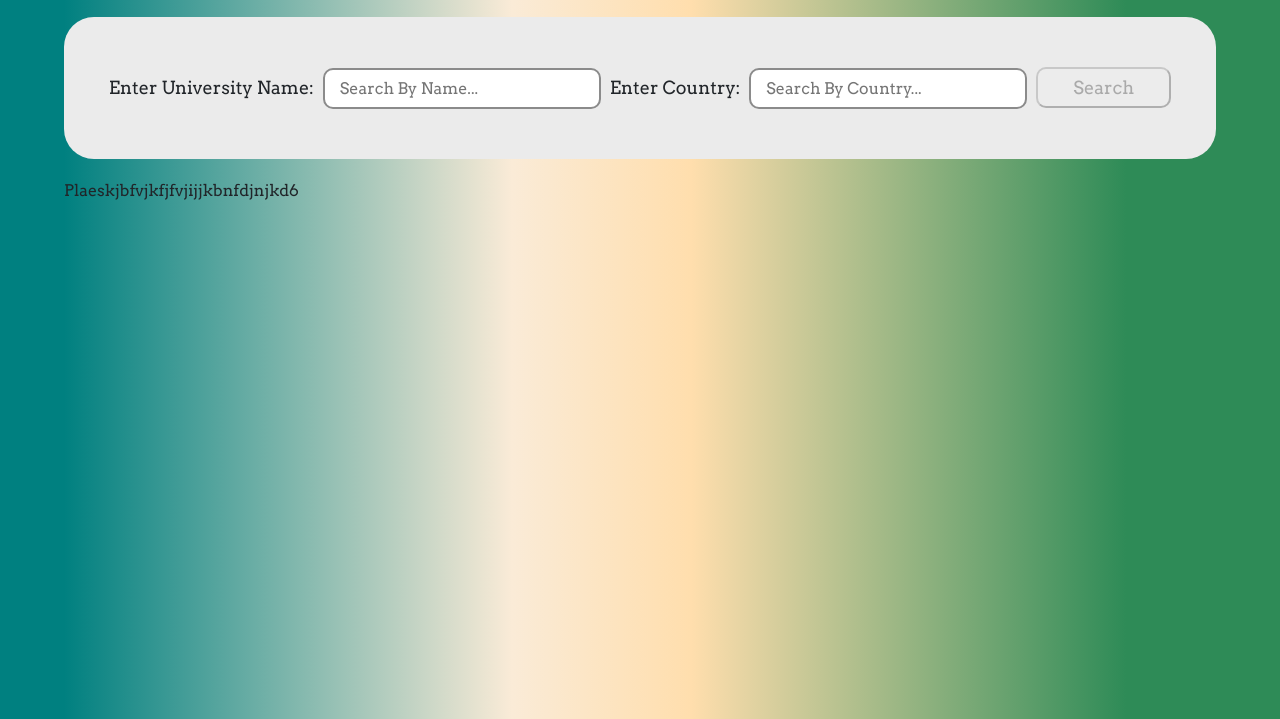
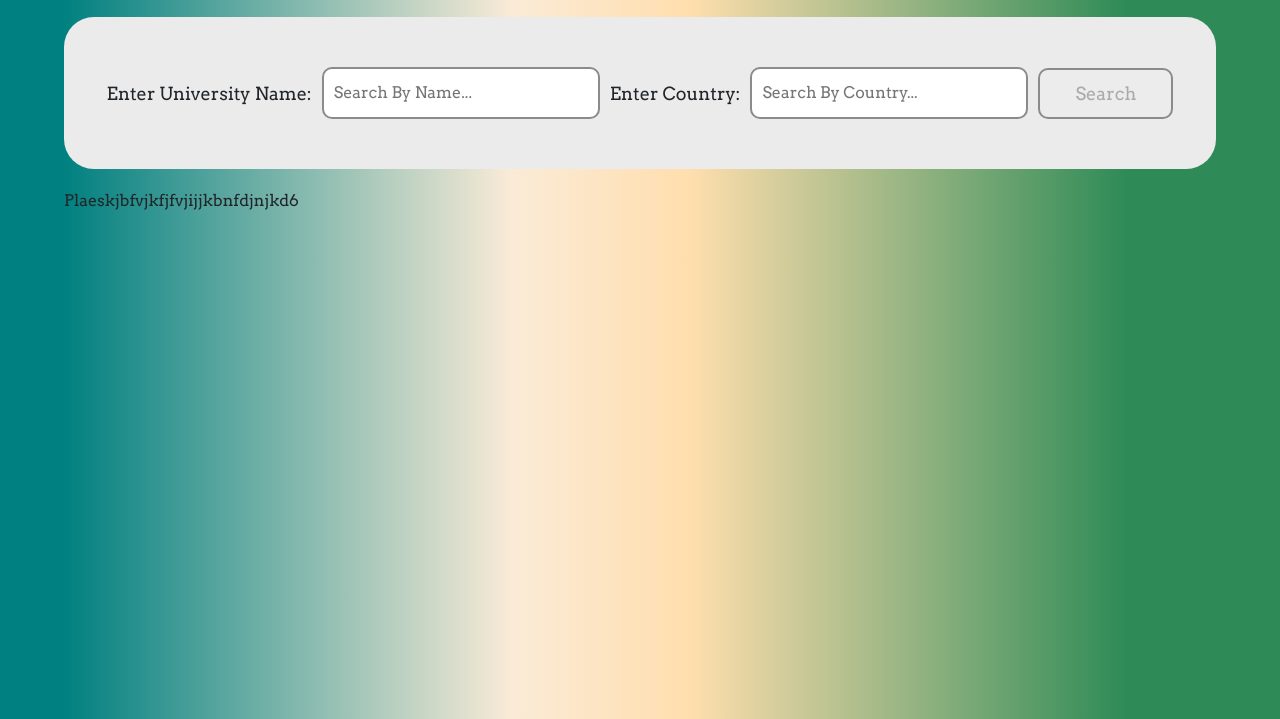
Before and after one commit to Talika-Bajaj/University-on-Click, a plain HTML site: page index.html in a window 1280 px wide. Shown: the part 81-800 px from the top of the page. Drawn offline with nearby package versions, Linux system fonts and the light colour scheme; no server answers.

Commit message:
Update style for input fields

```diff
--- a/style.css
+++ b/style.css
@@ -21,9 +21,12 @@ body {
 }
 
 #search-uni {
+    display: flex;
+    align-items: center;
+    justify-content: center;
+    gap: 10px;
     font-size: 18px;
     padding: 50px 20px;
-    text-align: center;
     /* border: 2px solid red; */
     background-color: #ebebeb;
     border-radius: 30px;
@@ -32,31 +35,34 @@ body {
 }
 
 #search-uni input[type=search] {
-    padding: 7px 10px 6px 15px;
+    padding: 12px 0 12px 10px;
     width: 25%;
     border-radius: 10px;
-    margin: 0 5px;
+    /* margin: 0 5px; */
     font-size: 16px;
     border: 2px solid #8b8b8b;
 }
 
 #search-uni input[type=submit] {
-    padding: 5px 35px;
+    padding: 10px 35px;
     border-radius: 10px;
     transition: 0.5s ease;
+    border: 2px solid #8b8b8b;
     outline-color: lightcoral ;
 }
 
-#search-uni input[type=submit]:hover {
+#search-uni input[type=submit]:hover:enabled {
     background-color: black;
     color: white;
 }
+
 .uni-data {
     display: none;
     /* border: 2px solid blue; */
     background: linear-gradient(76deg, #9dc0d5, #dcbcbc);
     flex-wrap: wrap;
     gap: 30px;
+    transition: 0.7s ease;
     padding: 50px;
     margin: auto;
     border-radius: 22px;
```
